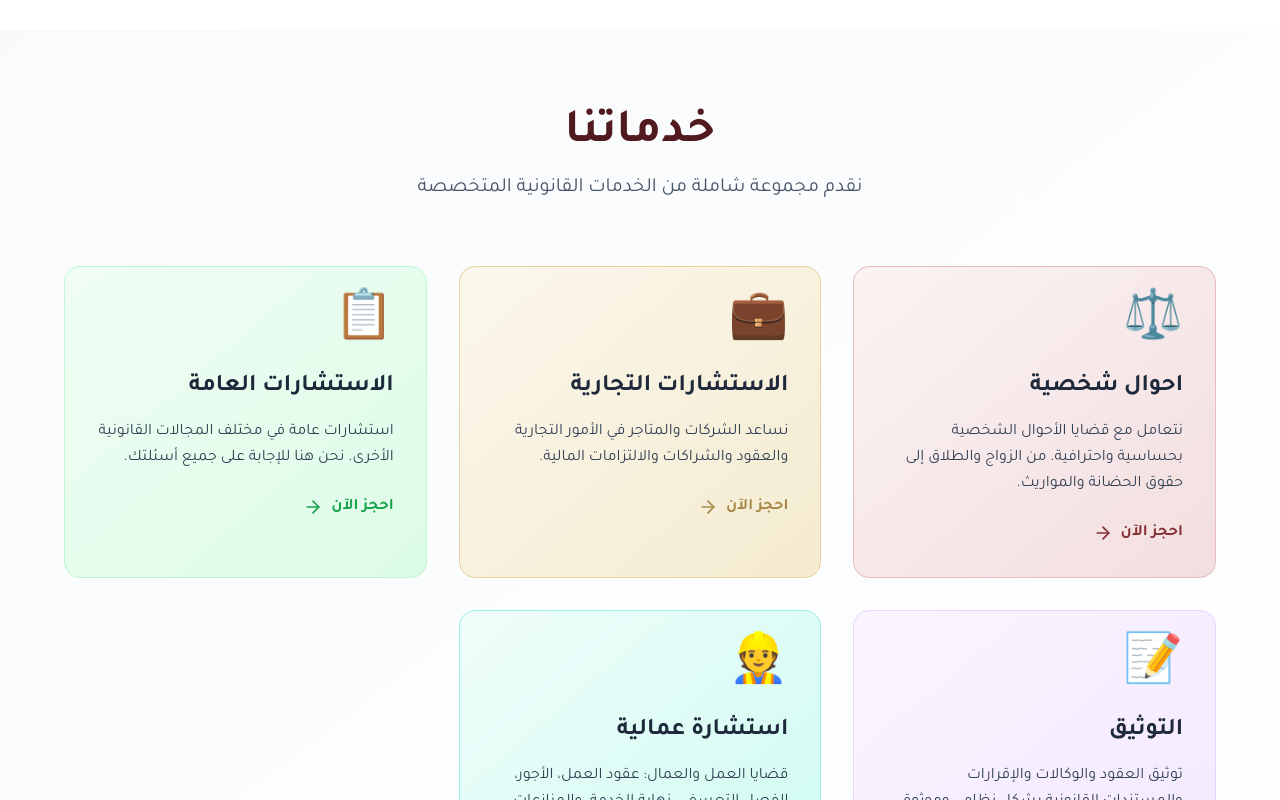
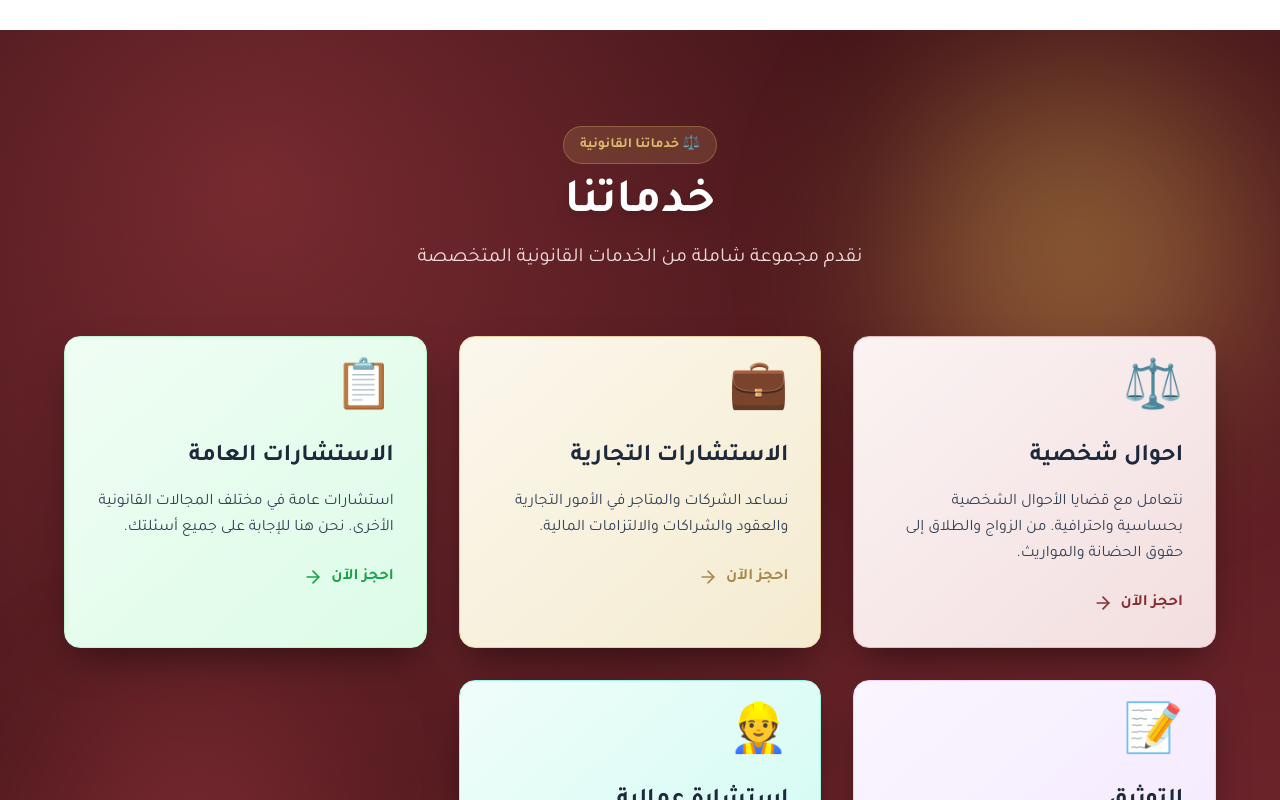
Before and after one commit to mralwzzan/alfarsi-website, a React (Vite) app: page / in a window 1280 px wide. Shown: the part 1340-2140 px from the top of the page. Built offline with nearby package versions, Linux system fonts and the light colour scheme; a web font is replaced by a local one.

Commit message:
تصميم خلفية ثلاثية الأبعاد بلون برغندي لقسم الخدمات

```diff
--- a/src/index.css
+++ b/src/index.css
@@ -64,6 +64,64 @@ body {
   animation: shine 10s ease-in-out infinite;
 }
 
+/* ===== قسم الخدمات: خلفية برغندي ثلاثية الأبعاد ===== */
+.services-3d {
+  position: relative;
+  background:
+    radial-gradient(circle at 20% 15%, rgba(162, 60, 67, 0.55), transparent 45%),
+    radial-gradient(circle at 85% 80%, rgba(122, 41, 48, 0.5), transparent 50%),
+    linear-gradient(160deg, #3a1216 0%, #511a1f 45%, #6a2329 100%);
+  overflow: hidden;
+}
+
+/* شبكة منظورية ثلاثية الأبعاد تنساب في الأرضية */
+.services-3d::before {
+  content: '';
+  position: absolute;
+  left: -25%;
+  right: -25%;
+  bottom: -10%;
+  height: 70%;
+  background-image:
+    linear-gradient(rgba(208, 166, 78, 0.18) 1px, transparent 1px),
+    linear-gradient(90deg, rgba(208, 166, 78, 0.18) 1px, transparent 1px);
+  background-size: 50px 50px;
+  transform: perspective(550px) rotateX(62deg);
+  transform-origin: bottom center;
+  -webkit-mask-image: linear-gradient(to top, #000 5%, transparent 85%);
+  mask-image: linear-gradient(to top, #000 5%, transparent 85%);
+  animation: gridFlow 18s linear infinite;
+  pointer-events: none;
+}
+
+@keyframes gridFlow {
+  from { background-position: 0 0; }
+  to { background-position: 0 50px; }
+}
+
+/* توهّجات ذهبية عائمة تعطي عمقاً */
+.services-3d .glow-orb {
+  position: absolute;
+  border-radius: 9999px;
+  filter: blur(80px);
+  opacity: 0.45;
+  animation: floatBlob 17s ease-in-out infinite;
+  pointer-events: none;
+}
+
+/* بطاقات الخدمات بإحساس ثلاثي الأبعاد ترتفع عند التمرير */
+.service-card-3d {
+  transform-style: preserve-3d;
+  transition: transform 0.45s cubic-bezier(0.22, 1, 0.36, 1), box-shadow 0.45s ease;
+  box-shadow: 0 18px 40px -12px rgba(0, 0, 0, 0.5);
+}
+.service-card-3d:hover {
+  transform: perspective(900px) translateY(-12px) rotateX(6deg) rotateY(-4deg) scale(1.03);
+  box-shadow: 0 38px 70px -16px rgba(0, 0, 0, 0.65), 0 0 0 1px rgba(208, 166, 78, 0.45);
+}
+
 @media (prefers-reduced-motion: reduce) {
-  .hero-animated, .hero-blob, .hero-motif, .hero-shine { animation: none; }
+  .hero-animated, .hero-blob, .hero-motif, .hero-shine,
+  .services-3d::before, .services-3d .glow-orb, .service-card-3d { animation: none; }
+  .service-card-3d:hover { transform: translateY(-6px); }
 }
--- a/src/pages/Landing.jsx
+++ b/src/pages/Landing.jsx
@@ -187,16 +187,21 @@ export default function AlFarsiLawOffice() {
       </section>
 
       {/* Services Section */}
-      <section id="services" className="py-20 px-4 bg-gradient-to-br from-slate-50 to-white">
-        <div className="max-w-6xl mx-auto">
+      <section id="services" className="services-3d py-24 px-4">
+        <span className="glow-orb" style={{ width: '320px', height: '320px', background: '#d0a64e', top: '8%', right: '6%' }}></span>
+        <span className="glow-orb" style={{ width: '280px', height: '280px', background: '#a23c43', bottom: '10%', left: '4%', animationDelay: '6s' }}></span>
+        <div className="relative z-10 max-w-6xl mx-auto">
           <div className="text-center mb-16">
-            <h2 className="font-display text-4xl md:text-5xl font-bold text-brand-800 mb-4">خدماتنا</h2>
-            <p className="text-xl text-slate-600">نقدم مجموعة شاملة من الخدمات القانونية المتخصصة</p>
+            <div className="inline-block mb-4 px-4 py-2 bg-gold-500/20 border border-gold-500/40 rounded-full">
+              <p className="text-gold-300 font-semibold text-sm">⚖️ خدماتنا القانونية</p>
+            </div>
+            <h2 className="font-display text-4xl md:text-5xl font-bold text-white mb-4 drop-shadow-lg">خدماتنا</h2>
+            <p className="text-xl text-brand-100">نقدم مجموعة شاملة من الخدمات القانونية المتخصصة</p>
           </div>
 
           <div className="grid md:grid-cols-2 lg:grid-cols-3 gap-8">
             {/* Service 1 */}
-            <div className="bg-gradient-to-br from-brand-50 to-brand-100 rounded-2xl p-8 border border-brand-200 hover:shadow-lg transition cursor-pointer" onClick={() => openBookingForm('احوال شخصية')}>
+            <div className="service-card-3d bg-gradient-to-br from-brand-50 to-brand-100 rounded-2xl p-8 border border-brand-200 cursor-pointer" onClick={() => openBookingForm('احوال شخصية')}>
               <div className="text-5xl mb-6">⚖️</div>
               <h3 className="text-2xl font-bold text-slate-800 mb-4">احوال شخصية</h3>
               <p className="text-slate-700 mb-6 leading-relaxed">
@@ -209,7 +214,7 @@ export default function AlFarsiLawOffice() {
             </div>
 
             {/* Service 2 */}
-            <div className="bg-gradient-to-br from-gold-50 to-gold-100 rounded-2xl p-8 border border-gold-200 hover:shadow-lg transition cursor-pointer" onClick={() => openBookingForm('تجارية')}>
+            <div className="service-card-3d bg-gradient-to-br from-gold-50 to-gold-100 rounded-2xl p-8 border border-gold-200 cursor-pointer" onClick={() => openBookingForm('تجارية')}>
               <div className="text-5xl mb-6">💼</div>
               <h3 className="text-2xl font-bold text-slate-800 mb-4">الاستشارات التجارية</h3>
               <p className="text-slate-700 mb-6 leading-relaxed">
@@ -222,7 +227,7 @@ export default function AlFarsiLawOffice() {
             </div>
 
             {/* Service 3 */}
-            <div className="bg-gradient-to-br from-green-50 to-green-100 rounded-2xl p-8 border border-green-200 hover:shadow-lg transition cursor-pointer" onClick={() => openBookingForm('عامة')}>
+            <div className="service-card-3d bg-gradient-to-br from-green-50 to-green-100 rounded-2xl p-8 border border-green-200 cursor-pointer" onClick={() => openBookingForm('عامة')}>
               <div className="text-5xl mb-6">📋</div>
               <h3 className="text-2xl font-bold text-slate-800 mb-4">الاستشارات العامة</h3>
               <p className="text-slate-700 mb-6 leading-relaxed">
@@ -235,7 +240,7 @@ export default function AlFarsiLawOffice() {
             </div>
 
             {/* Service 4 */}
-            <div className="bg-gradient-to-br from-purple-50 to-purple-100 rounded-2xl p-8 border border-purple-200 hover:shadow-lg transition cursor-pointer" onClick={() => openBookingForm('التوثيق')}>
+            <div className="service-card-3d bg-gradient-to-br from-purple-50 to-purple-100 rounded-2xl p-8 border border-purple-200 cursor-pointer" onClick={() => openBookingForm('التوثيق')}>
               <div className="text-5xl mb-6">📝</div>
               <h3 className="text-2xl font-bold text-slate-800 mb-4">التوثيق</h3>
               <p className="text-slate-700 mb-6 leading-relaxed">
@@ -248,7 +253,7 @@ export default function AlFarsiLawOffice() {
             </div>
 
             {/* Service 5 */}
-            <div className="bg-gradient-to-br from-teal-50 to-teal-100 rounded-2xl p-8 border border-teal-200 hover:shadow-lg transition cursor-pointer" onClick={() => openBookingForm('عمالية')}>
+            <div className="service-card-3d bg-gradient-to-br from-teal-50 to-teal-100 rounded-2xl p-8 border border-teal-200 cursor-pointer" onClick={() => openBookingForm('عمالية')}>
               <div className="text-5xl mb-6">👷</div>
               <h3 className="text-2xl font-bold text-slate-800 mb-4">استشارة عمالية</h3>
               <p className="text-slate-700 mb-6 leading-relaxed">
```
